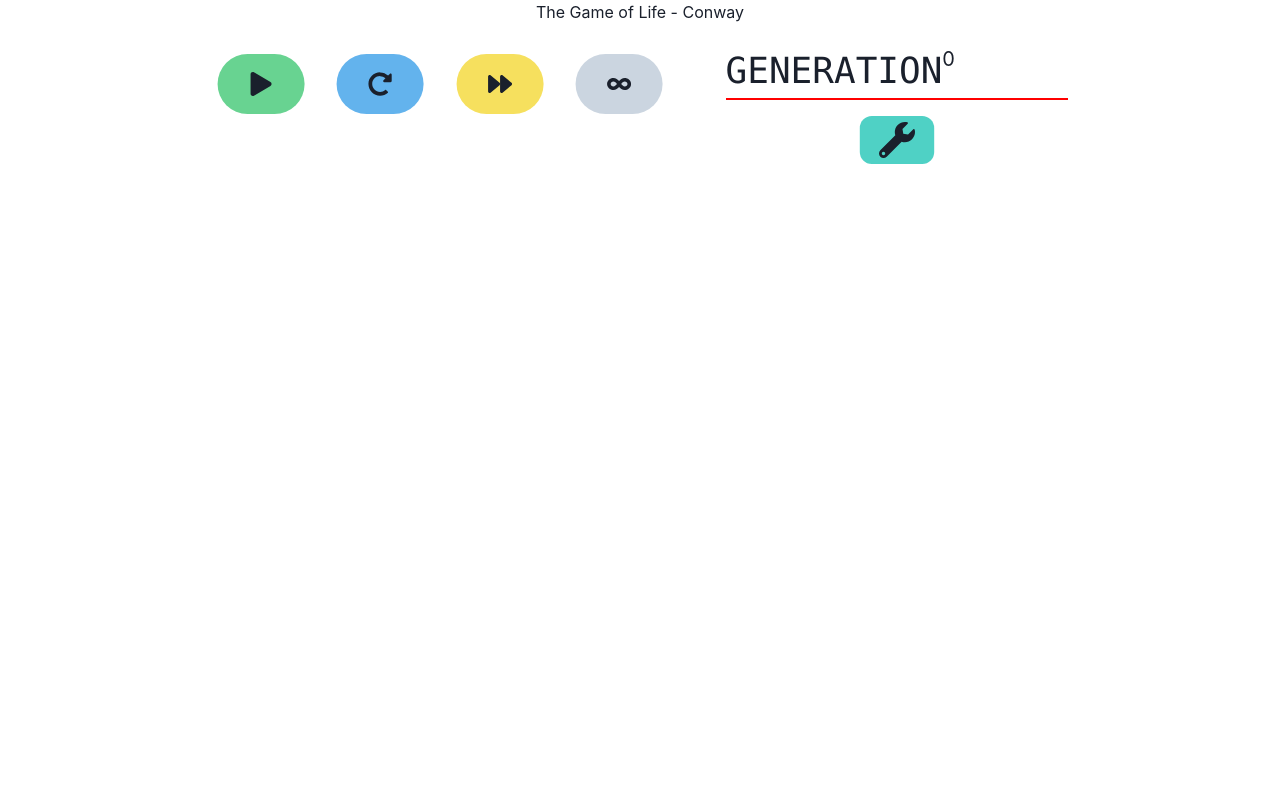
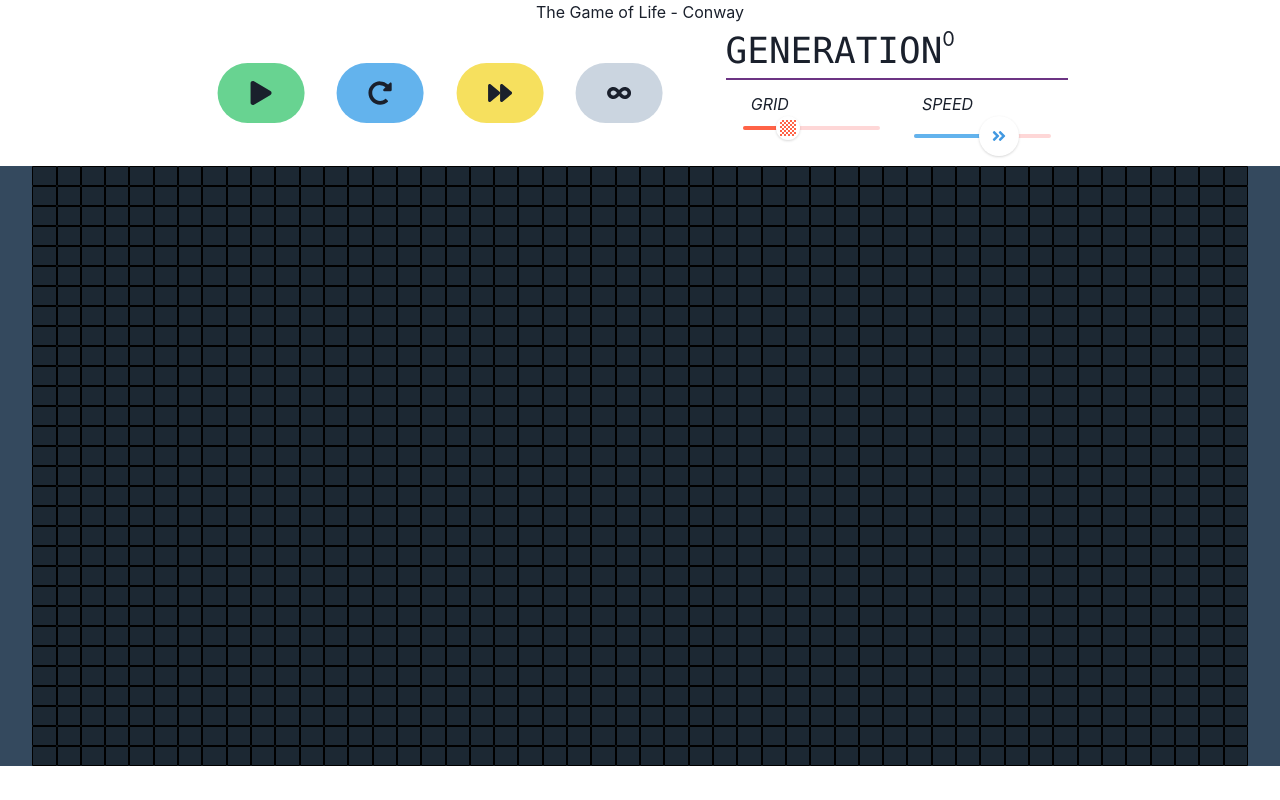
Before and after one commit to Heckiz/gameOfLife-Conway, a React (Vite) app: page / in a window 1280 px wide. Built offline with nearby package versions, Linux system fonts and the light colour scheme.

Commit message:
finishing adding styles to the game panel

```diff
--- a/src/components/GamePanel/GamePanel.jsx
+++ b/src/components/GamePanel/GamePanel.jsx
@@ -9,8 +9,24 @@ import {
     drawOscillators,
     playSimulation
 } from "../../app/gameOfLife/gameOfLifeSlice";
-import { Button, Icon, Grid, Text, Flex, Menu, MenuButton, MenuList, MenuItem, GridItem, Slider, SliderTrack, SliderFilledTrack, SliderThumb, Box } from '@chakra-ui/react';
-import { FaPlay, FaPause, FaRedoAlt, FaAngleDoubleRight, FaWrench, FaInfinity, FaChessBoard,FaForward } from "react-icons/fa"
+import { FaPlay, FaPause, FaRedoAlt, FaAngleDoubleRight, FaCogs, FaInfinity, FaChessBoard, FaForward } from "react-icons/fa"
+import {
+    Button,
+    Icon,
+    Grid,
+    Text,
+    Flex,
+    Menu,
+    MenuButton,
+    MenuList,
+    MenuItem,
+    GridItem,
+    Slider,
+    SliderTrack,
+    SliderFilledTrack,
+    SliderThumb,
+    Box
+} from '@chakra-ui/react';
 
 
 
@@ -21,19 +37,19 @@ export default function GamePanel({ gameConfig, running, generations }) {
     useInterval(() => dispatch(playSimulation()), running ? gameConfig.speed : null)
 
     return (
-        <Flex justifyContent="center" >
+        <Flex justifyContent="center">
 
-            <Flex p="5"
+            <Flex px="5" pb="1"
                 w={{ base: "100%", lg: "70vw" }}
-
+                alignItems="center"
             >
 
                 <Grid
-                    gap={{ base: "6", lg: "1" }}
+                    gap={{ base: "8", lg: "1" }}
                     w="60%" p="5"
                     templateColumns={{ base: "repeat(2, 1fr)", lg: "repeat(4, 1fr)" }}
                 >
-                    <Button
+                    <Button  //PLAY/PAUSE
                         w={{ base: "0%", sm: "70%", lg: "50%" }} transform="scale(1.5)"
                         backgroundColor={running ? "red.300" : "green.300"}
                         borderRadius="full"
@@ -51,7 +67,7 @@ export default function GamePanel({ gameConfig, running, generations }) {
 
                     </Button>
 
-                    <Button
+                    <Button //RESTART
                         w={{ base: "0%", sm: "70%", lg: "50%" }}
                         backgroundColor="blue.300" transform="scale(1.5)"
                         _hover={{
@@ -70,7 +86,7 @@ export default function GamePanel({ gameConfig, running, generations }) {
 
                     </Button>
 
-                    <Button
+                    <Button //NEXT-STEEP
                         w={{ base: "0%", sm: "70%", lg: "50%" }}
                         backgroundColor="yellow.300" transform="scale(1.5)"
                         _hover={{
@@ -82,7 +98,7 @@ export default function GamePanel({ gameConfig, running, generations }) {
                         <Icon as={FaForward} />
                     </Button>
 
-                    <Button
+                    <Button //DRAW OSCILLATORS
                         w={{ base: "0%", sm: "70%", lg: "50%" }}
                         backgroundColor="gray.300" transform="scale(1.5)"
                         _hover={{
@@ -95,14 +111,13 @@ export default function GamePanel({ gameConfig, running, generations }) {
                         <Icon as={FaInfinity} />
                     </Button>
 
-
                 </Grid>
 
-                <Grid w="40%"
-                >
+                <Grid w="40%">
+
                     <GridItem
-                        borderBottom="2px solid red"
-                        d={{ base: "grid", lg: "flex" }} mb="5">
+                        borderBottom="2px solid #6C3483"
+                        d={{ base: "grid", lg: "flex" }} mb="3">
 
                         <Text textAlign="center"
                             as="samp" fontSize={{ base: "xl", sm: "4xl" }}
@@ -116,26 +131,23 @@ export default function GamePanel({ gameConfig, running, generations }) {
 
                     </GridItem>
 
-                    <Menu >
-                        <MenuButton >
-                            <Button w="90%"
-                                transform={{ base: "scale(1.2)" }} w="max-content"
-                                _hover={{
-                                    backgroundColor: "teal.500",
-                                }}
-                                borderRadius="10"
-                                backgroundColor="teal.300"
-                            >
-                                <Icon fontSize="30px" as={FaWrench} />
-                            </Button>
+                    {/* config option on small devices */}
+                    <GridItem display={{ base: "block", lg: "none" }}
+                        mx="auto" onClick={() => { if (running) { dispatch(handleRunning()) } }} >
 
+                        <Menu>
+                            <MenuButton w="90px"
+                                borderRadius="5"
+                                backgroundColor="#A9CCE3">
+                                <Icon fontSize="40px" as={FaCogs} />
                             </MenuButton>
+
                             <MenuList>
                                 <MenuItem>
                                     <Text as="cite" px="2">GRID</Text>
-                                <Slider aria-label="slider-ex-4" defaultValue={30}>
+                                    <Slider aria-label="slider-ex-1" onChange={(value) => dispatch(handleGrid(value))}
+                                        defaultValue={gameConfig.rows} min={20} max={50} step={5}>
                                         <SliderTrack bg="red.100">
-
                                             <SliderFilledTrack bg="tomato" />
                                         </SliderTrack>
                                         <SliderThumb boxSize={6}>
@@ -143,11 +155,12 @@ export default function GamePanel({ gameConfig, running, generations }) {
                                         </SliderThumb>
                                     </Slider>
                                 </MenuItem>
+
                                 <MenuItem>
                                     <Text as="cite" px="2">SPEED</Text>
-                                <Slider aria-label="slider-ex-4" defaultValue={30}>
+                                    <Slider onChange={(value) => dispatch(handleSpeed(value))}
+                                        defaultValue={-gameConfig.speed} min={-800} max={-0} step={50}>
                                         <SliderTrack bg="red.100">
-
                                             <SliderFilledTrack bg="blue.300" />
                                         </SliderTrack>
                                         <SliderThumb boxSize={6}>
@@ -156,8 +169,39 @@ export default function GamePanel({ gameConfig, running, generations }) {
                                     </Slider>
                                 </MenuItem>
                             </MenuList>
+
                         </Menu>
 
+                    </GridItem>
+
+                    {/* config option on large devices */}
+                    <GridItem display={{ base: "none", lg: "flex" }} justifyContent="space-around">
+
+                        <Box w="40%">
+                            <Text as="cite" px="2">GRID</Text>
+                            <Slider aria-label="slider-ex-1" onChange={(value) => dispatch(handleGrid(value))} defaultValue={gameConfig.rows} min={20} max={50} step={5}>
+                                <SliderTrack bg="red.100">
+                                    <SliderFilledTrack bg="tomato" />
+                                </SliderTrack>
+                                <SliderThumb boxSize={6}>
+                                    <Box color="tomato" as={FaChessBoard} />
+                                </SliderThumb>
+                            </Slider>
+                        </Box>
+
+                        <Box w="40%">
+                            <Text as="cite" px="2">SPEED</Text>
+                            <Slider onChange={(value) => dispatch(handleSpeed(value))} defaultValue={-gameConfig.speed} min={-800} max={-0} step={50}>
+                                <SliderTrack bg="red.100">
+                                    <SliderFilledTrack bg="blue.300" />
+                                </SliderTrack>
+                                <SliderThumb boxSize={10}>
+                                    <Box color="blue.400" as={FaAngleDoubleRight} />
+                                </SliderThumb>
+                            </Slider>
+                        </Box>
+
+                    </GridItem>
 
                 </Grid>
 
@@ -166,32 +210,3 @@ export default function GamePanel({ gameConfig, running, generations }) {
         </Flex>
     )
 }
-
-
-{/* <Button
-          transform="scale(1.5)" p="2"
-       _hover={{
-           backgroundColor: "tomato",
-           transform: "scale(1.3)"
-       }}
-       borderRadius="10"
-        backgroundColor="papayawhip"
-        onClick={() => dispatch(drawOscillators())}
-    >
-        <Text as="samp" fontSize="xs">DRAW OSCILLATORS</Text>
-    </Button> */}
-
-{/* <Box>
-    <h2>Generations : {generations}</h2>
-
-    <div>
-        <h3>Grid</h3>
-        <input onChange={(e) => dispatch(handleGrid(e.target.value))} type="range" min="20" max="50" step="5" value={gameConfig.rows} />
-
-    </div>
-    <div>
-        <h3>Speed</h3>
-        <input onChange={(e) => dispatch(handleSpeed(e.target.value))} type="range" min="-800" max="-0" step="50" value={-gameConfig.speed} />
-
-    </div>
-</Box> */}
--- a/src/pages/GameOfLife.jsx
+++ b/src/pages/GameOfLife.jsx
@@ -16,7 +16,7 @@ export default function GameOfLife() {
         <Box>
             <h1 style={{ textAlign: "center" }}>The Game of Life - Conway</h1>
             <GamePanel gameConfig={gameConfig} running={running} generations={generations} />
-            {/* <CellGrid cellGrid={cellGrid} gameConfig={gameConfig} /> */}
+             <CellGrid cellGrid={cellGrid} gameConfig={gameConfig} />
         </Box>
     )
 }
```
Lines whose indentation alone changed are shown as unchanged.
